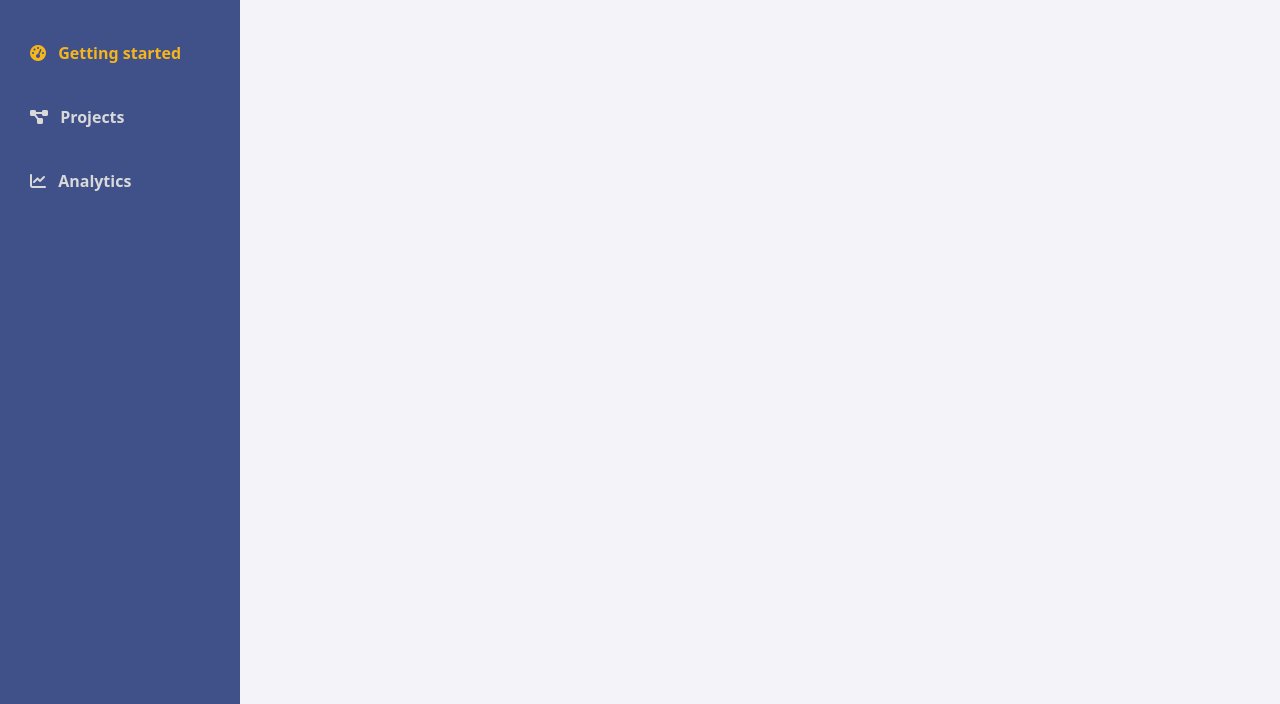
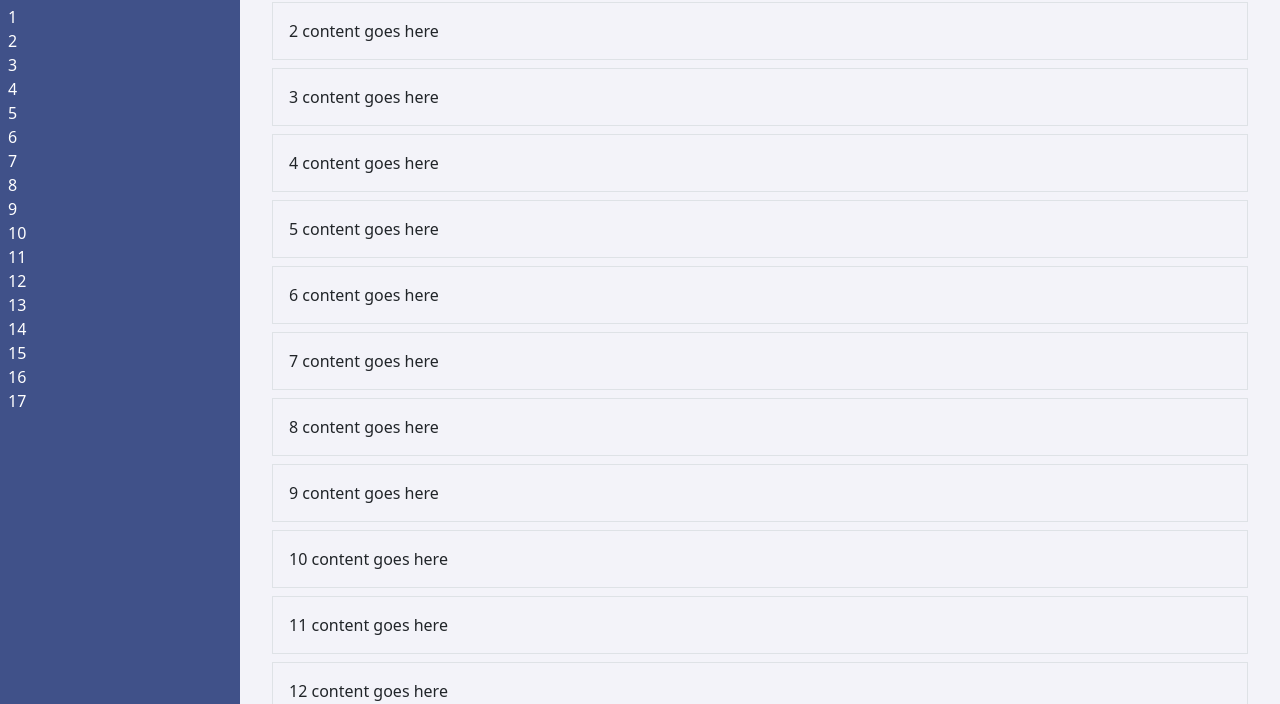
Before and after one commit to diptasahacse/documentation-dashboard, a plain HTML site: page index.html in a window 1280 px wide. Shown: the part 96-800 px from the top of the page. Drawn offline with nearby package versions, Linux system fonts and the light colour scheme.

Commit message:
set fixed height in both side

```diff
--- a/css/custom.css
+++ b/css/custom.css
@@ -9,7 +9,9 @@
     --brand-color: #F4B51D;
 
 }
-
+body{
+    scroll-behavior: smooth;
+}
 .primary-text {
     color: var(--main-text-color);
 }
@@ -29,19 +31,24 @@
 .rounded-full {
     border-radius: 100%;
 }
-.brand-color{
+
+.brand-color {
     color: var(--brand-color);
 }
+
 #wrapper {
     overflow-x: hidden;
     background-color: var(--content-bg-color)
 }
-.list-group-item:not(.active):hover,.list-group-item:not(.active):focus{
+
+.list-group-item:not(.active):hover,
+.list-group-item:not(.active):focus {
     color: #fff;
 }
+
 #sidebar-wrapper {
     background-color: var(--sidebar-bg-color);
-    min-height: 100vh;
+    height: 100vh;
     margin-left: -15rem;
     -webkit-transition: margin 0.25s ease-out;
     -moz-transition: margin 0.25s ease-out;
@@ -60,6 +67,8 @@
 
 #page-content-wrapper {
     min-width: 100vw;
+    height: 100vh;
+    overflow-x: scroll;
 }
 
 #wrapper.toggled #sidebar-wrapper {
@@ -81,8 +90,20 @@
     font-weight: bold;
     border: none;
 }
+.sidebar-list-parent{
+    height: calc(100vh - 101px);
+}
+.sidebar-list-group {
+    height: 100%;
+    overflow-x: hidden;
+    overflow-y: auto;
+}
 
 @media (min-width: 768px) {
+    #top-navbar {
+        display: none;
+    }
+
     #sidebar-wrapper {
         margin-left: 0;
     }
--- a/index.html
+++ b/index.html
@@ -1,5 +1,6 @@
 <!DOCTYPE html>
 <html lang="en">
+
 <head>
     <meta charset="UTF-8" />
     <meta http-equiv="X-UA-Compatible" content="IE=edge" />
@@ -19,20 +20,63 @@
             <div class="sidebar-heading text-center py-4">
                 <img src="img/logo.png" alt="">
             </div>
-            <div class="list-group list-group-flush my-3 overflow-auto">
-                <a href="#" class="list-group-item list-group-item-action bg-transparent second-text active">
-                    <i class="fas fa-tachometer-alt me-2"></i>
-                    Getting started
-                </a>
-                <a href="#" class="list-group-item list-group-item-action bg-transparent second-text fw-bold">
-                    <i class="fas fa-project-diagram me-2"></i>
-                    Projects
-                </a>
+            <div class="list-group list-group-flush sidebar-list-parent">
+                <ul class="list-unstyled sidebar-list-group">
+                    <li>
+                        <a class="ps-2 text-white text-decoration-none" href="#one">1</a>
+                    </li>
+                    <li>
+                        <a class="ps-2 text-white text-decoration-none" href="#two">2</a>
+                    </li>
+                    <li>
+                        <a class="ps-2 text-white text-decoration-none" href="#three">3</a>
+                    </li>
+                    <li>
+                        <a class="ps-2 text-white text-decoration-none" href="#four">4</a>
+                    </li>
+                    <li>
+                        <a class="ps-2 text-white text-decoration-none" href="#five">5</a>
+                    </li>
+                    <li>
+                        <a class="ps-2 text-white text-decoration-none" href="#six">6</a>
+                    </li>
+                    <li>
+                        <a class="ps-2 text-white text-decoration-none" href="#seven">7</a>
+                    </li>
+                    <li>
+                        <a class="ps-2 text-white text-decoration-none" href="#eight">8</a>
+                    </li>
+                    <li>
+                        <a class="ps-2 text-white text-decoration-none" href="#nine">9</a>
+                    </li>
+                    <li>
+                        <a class="ps-2 text-white text-decoration-none" href="#ten">10</a>
+                    </li>
+                    <li>
+                        <a class="ps-2 text-white text-decoration-none" href="#eleven">11</a>
+                    </li>
+                    <li>
+                        <a class="ps-2 text-white text-decoration-none" href="#twelve">12</a>
+                    </li>
+                    <li>
+                        <a class="ps-2 text-white text-decoration-none" href="#thirteen">13</a>
+                    </li>
+                    <li>
+                        <a class="ps-2 text-white text-decoration-none" href="#fourteen">14</a>
+                    </li>
+                    <li>
+                        <a class="ps-2 text-white text-decoration-none" href="#fifteen">15</a>
+                    </li>
+                    <li>
+                        <a class="ps-2 text-white text-decoration-none" href="#sixteen">16</a>
+                    </li>
+                    <li>
+                        <a class="ps-2 text-white text-decoration-none" href="#seventeen">17</a>
+                    </li>
 
-                <a href="#" class="list-group-item list-group-item-action bg-transparent second-text fw-bold">
-                    <i class="fas fa-chart-line me-2"></i>
-                    Analytics
-                </a>
+
+
+                </ul>
 
 
 
@@ -42,18 +86,73 @@
         <!-- Sidebar End Here -->
         <!-- Page Content Start Here -->
         <div id="page-content-wrapper">
-            <nav class="navbar navbar-expand-lg navbar-light bg-transparent py-4 px-4">
+            <nav id="top-navbar" class="navbar inline-block navbar-expand-lg navbar-light bg-transparent py-4 px-4">
                 <div class="d-flex align-items-center">
                     <i class="fas fa-align-left brand-color fs-4 me-3" id="menu-toggle"></i>
-                    <h2 class="fs-5 m-0">Dashboard</h2>
+
+                </div>
+            </nav>
+
+
+
+
+            <div class="container-fluid p-4 ">
+
+                <div id="one" class="border border-1 p-3 m-2">
+                    1 content goes here
+                </div>
+                <div id="two" class="border border-1 p-3 m-2">
+                    2 content goes here
+                </div>
+                <div id="three" class="border border-1 p-3 m-2">
+                    3 content goes here
+                </div>
+                <div id="four" class="border border-1 p-3 m-2">
+                    4 content goes here
+                </div>
+                <div id="five" class="border border-1 p-3 m-2">
+                    5 content goes here
+                </div>
+                <div id="six" class="border border-1 p-3 m-2">
+                    6 content goes here
+                </div>
+                <div id="seven" class="border border-1 p-3 m-2">
+                    7 content goes here
+                </div>
+                <div id="eight" class="border border-1 p-3 m-2">
+                    8 content goes here
+                </div>
+                <div id="nine" class="border border-1 p-3 m-2">
+                    9 content goes here
+                </div>
+                <div id="ten" class="border border-1 p-3 m-2">
+                    10 content goes here
+                </div>
+                <div id="eleven" class="border border-1 p-3 m-2">
+                    11 content goes here
+                </div>
+                <div id="twelve" class="border border-1 p-3 m-2">
+                    12 content goes here
+                </div>
+                <div id="thirteen" class="border border-1 p-3 m-2">
+                    13 content goes here
+                </div>
+                <div id="fourteen" class="border border-1 p-3 m-2">
+                    14 content goes here
+                </div>
+                <div id="fifteen" class="border border-1 p-3 m-2">
+                    15 content goes here
+                </div>
+                <div id="sixteen" class="border border-1 p-3 m-2">
+                    16 content goes here
+                </div>
+                <div id="seventeen" class="border border-1 p-3 m-2">
+                    17 content goes here
                 </div>
 
-            </nav>
-            <div class="container-fluid px-4">
 
-                <div class="d-flex justify-content-center">
-                    content goes here
-                </div>
+
+
             </div>
         </div>
     </div>
```
